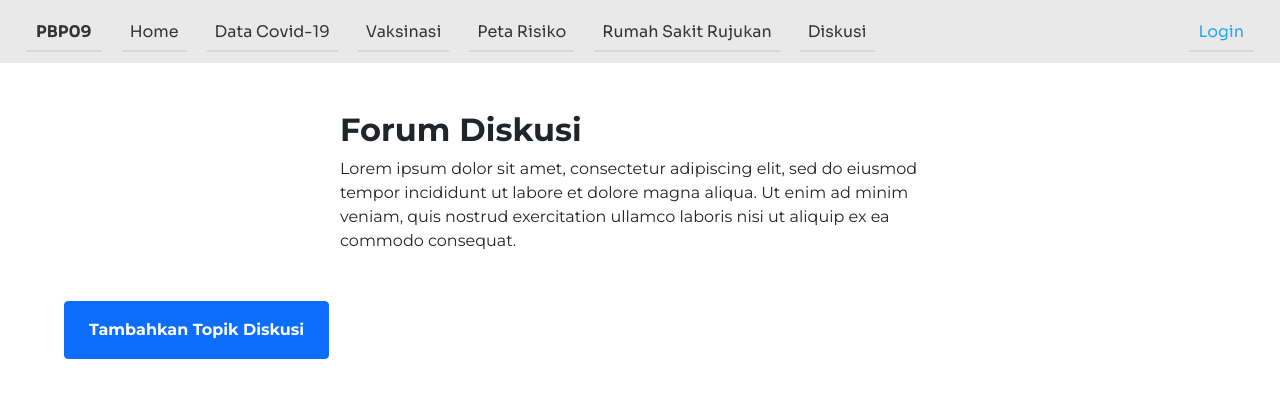
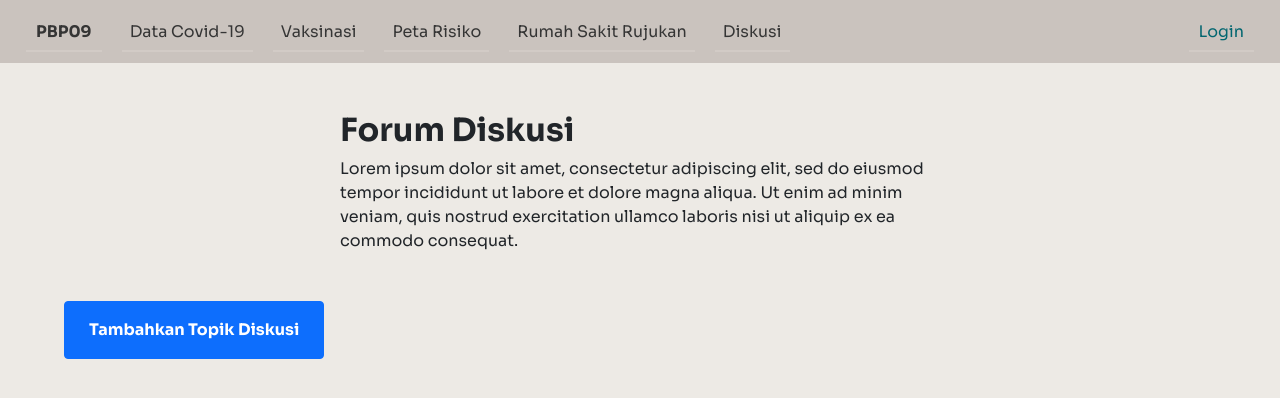
Before and after one commit to anindyassrys/dataCovid-website, a Django app: page /diskusi/ in a window 1280 px wide. Shown: the top 398 px of the page. Run offline with Django 3.2, Linux system fonts and the light colour scheme; data that the repository does not hold is empty; some libraries are stand-ins or nearby versions.

Commit message:
ganti warna

```diff
--- a/login/views.py
+++ b/login/views.py
@@ -53,4 +53,4 @@ def loginPage(request):
 
 def logoutUser(request):
 	logout(request)
-	return redirect('home:home')
+	return redirect('home')
--- a/static/css/diskusi.css
+++ b/static/css/diskusi.css
@@ -1,3 +1,3 @@
 .diskusi-container {
-    font-family: "Montserrat", sans-serif;
+    font-family: 'Sora', sans-serif;
 }
--- a/static/style.css
+++ b/static/style.css
@@ -2,6 +2,7 @@ html, body
 {
     margin: 0px;
     font-family: 'Sora', sans-serif;
+    background-color: #edeae5 !important;
 }
 
 .navbar-brand
@@ -36,8 +37,8 @@ div.pullUp a:before
     left: 0px;
     bottom: 0px;
     content: '';
-    background: rgb(172, 172, 172);
-    opacity: 0.3;
+    background: #edeae5;
+    opacity: 0.2;
     transition: all 0.5s;
 }
 
--- a/templates/base.html
+++ b/templates/base.html
@@ -19,7 +19,7 @@
   <link rel="preconnect" href="https://fonts.googleapis.com">
   <link rel="preconnect" href="https://fonts.gstatic.com" crossorigin>
   <link href="https://fonts.googleapis.com/css2?family=Sora:wght@300;400;500;600;700&display=swap" rel="stylesheet">
-  <nav class="navbar navbar-expand-lg" style="background-color: #e9e9e9;">
+  <nav class="navbar navbar-expand-lg" style="background-color: #cac3be;">
     <div class="container-fluid pullUp">
       <a class="navbar-brand" style="font-weight: bold;" href="/home">PBP09</a>
       <button class="navbar-toggler" type="button" data-bs-toggle="collapse" data-bs-target="#navbarNav"
@@ -28,9 +28,9 @@
       </button>
       <div class="collapse navbar-collapse" id="navbarNav">
         <ul class="navbar-nav">
-          <li class="nav-item">
+          <!-- <li class="nav-item">
             <a class="nav-link" href="/home">Home</a>
-          </li>
+          </li> -->
           <li class="nav-item">
             <a class="nav-link" href="/data-covid">Data Covid-19</a>
           </li>
@@ -51,7 +51,7 @@
       <div>
         <ul class="nav justify-content-end">
           <li class="nav-item">
-            <a class="nav-link active" aria-current="page" style="color: #23A6F0;" href="/login">Login</a>
+            <a class="nav-link active" aria-current="page" style="color: #026670;" href="/login">Login</a>
           </li>
         </ul>
       </div>
```
